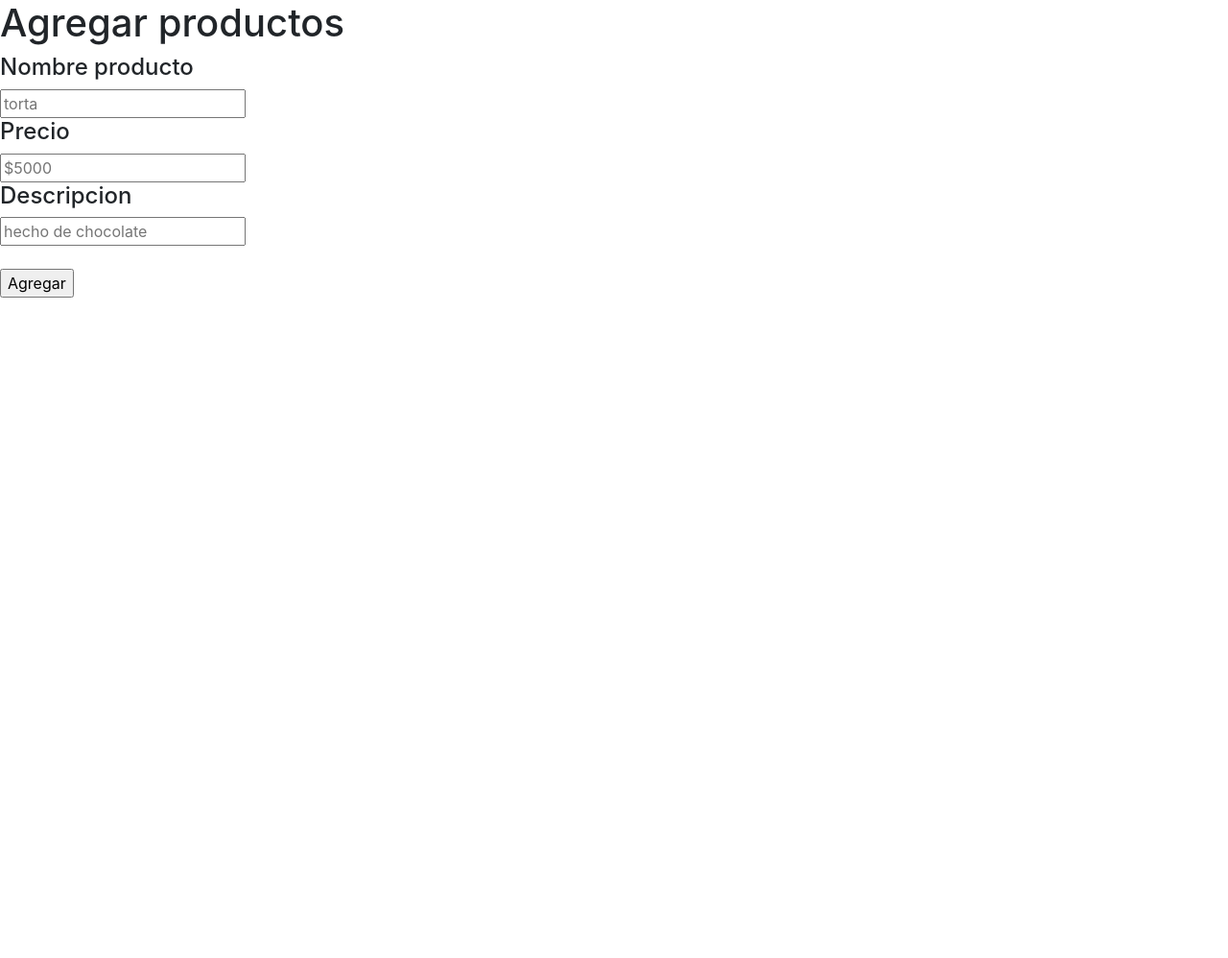
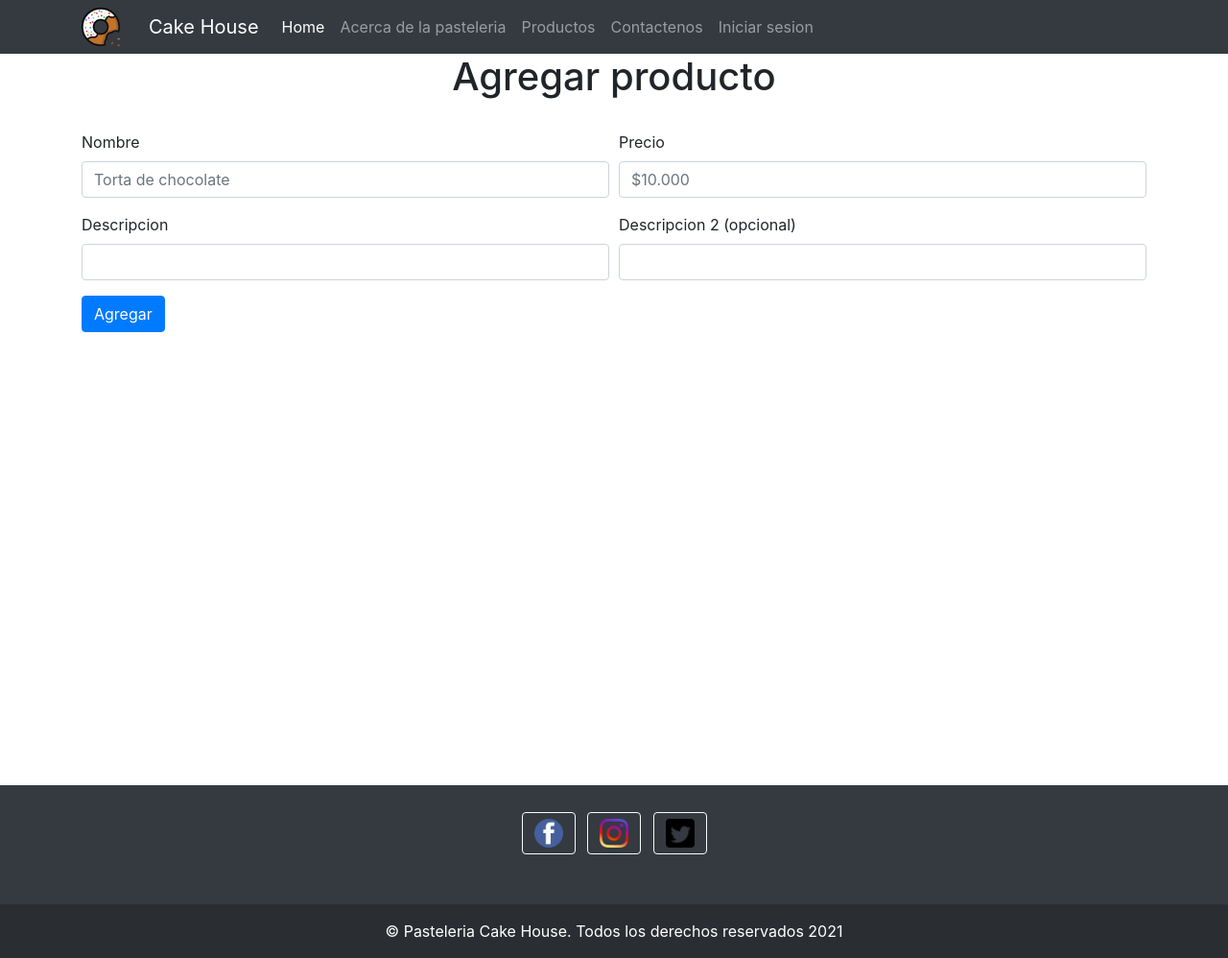
Before and after one commit to Ignacio1809/prueba4, a Django app: template pasteleria/templates/pasteleria/agregar_producto.html in a window 1280 px wide. Shown: the whole page at 96% size. Before the commit the page ends 310 px from the top, so only its background shows below. Run offline with Django 3.2, Linux system fonts and the light colour scheme; the template is opened without the code that fills it, so the values that code supplies are empty; some libraries are stand-ins or nearby versions.

Commit message:
Se actualiza el código de la página html agregar producto

```diff
--- a/pasteleria/templates/pasteleria/agregar_producto.html
+++ b/pasteleria/templates/pasteleria/agregar_producto.html
@@ -1,17 +1,154 @@
 {% load static %}
 <link rel="stylesheet" type="text/css" href="{% static 'css/bootstrap.min.css' %}">
 <link rel="stylesheet" type="text/css" href="{% static 'css/style.css' %}">
-<script src="{% static 'js/funciones.js' %}"></script>
-<h1>Agregar productos</h1>
-<form action="{% url 'pasteleria:registrar_producto' %}" method="post">
+
+
+
+<div>
+    <nav class="navbar navbar-expand-lg navbar-dark bg-dark">
+        <div class="container">
+            <img id="imagen" src="{% static 'img/iconfinder_bite-cake-christmas-cookie-seet_5448872.png' %}">
+            <a class="navbar-brand" href="#">Cake House</a>
+            <button class="navbar-toggler" type="button" data-toggle="collapse" data-target="#navbarsExample07"
+                aria-controls="navbarsExample07" aria-expanded="false" aria-label="Toggle navigation">
+                <span class="navbar-toggler-icon"></span>
+            </button>
+
+            <div class="collapse navbar-collapse" id="navbarsExample07">
+                <ul class="navbar-nav mr-auto">
+                    <li class="nav-item active">
+                        <a class="nav-link" href="{% url 'pasteleria:inicio' %}">Home <span class="sr-only">(current)</span></a>
+                    </li>
+                    <li class="nav-item">
+                        <a class="nav-link" href="#">Acerca de la pasteleria</a>
+                    </li>
+                    <li class="nav-item">
+                        <a class="nav-link" href="#">Productos</a>
+                    </li>
+                    <li class="nav-item">
+                        <a class="nav-link" href="#">Contactenos</a>
+                    </li>
+                    <li class="nav-item">
+                        <a class="nav-link" href="#">Iniciar sesion</a>
+                    </li>
+                </ul>
+            </div>
+        </div>
+    </nav>
+</div>
+
+<div style="text-align: center">
+    <h1>Agregar producto</h1>
+</div>
+<br>
+<form action="{% url 'pasteleria:registrar_producto' %}" method="post" class="container-sm">
     {% csrf_token %}
-<h4>Nombre producto</h4>
-    <input type="text" name="nombre_producto" placeholder="torta" required>
-<h4>Precio</h4>
-    <input type="number" name="precio" placeholder="$5000" required>
-<h4>Descripcion</h4>
-    <input type="text" name="descripcion" placeholder="hecho de chocolate" required>
+    <div class="form-row">
+        <div class="form-group col-md-6">
+            <label>Nombre</label>
+            <input type="text" id="nombre_producto" name="nombre_producto" placeholder="Torta de chocolate" class="form-control">
+        </div>
+        <div class="form-group col-md-6">
+            <label>Precio</label>
+            <input type="number" id="precio" name="precio" placeholder="$10.000" class="form-control" required>
+        </div>
+    </div>
+    <div class="form-row">
+        <div class="form-group col-md-6">
+            <label>Descripcion</label>
+            <input type="text" id="descripcion" name="descripcion" class="form-control">
+        </div>
+        <div class="form-group col-md-6">
+            <label>Descripcion 2 (opcional)</label>
+            <input type="text" class="form-control">
+        </div>
+    </div>
+    <button onclick="validacion()" type="submit" class="btn btn-primary">Agregar</button>
+</form>
 <br>
 <br>
-<input type="submit" value="Agregar">
-</form>
+<br>
+<br>
+<br>
+<br>
+<br>
+<br>
+<br>
+<br>
+<br>
+<br>
+<br>
+<br>
+<br>
+<br>
+<br>
+<br>
+<br>
+
+
+
+<footer class="bg-dark text-center text-white">
+    <!-- Grid container -->
+    <div class="container p-4 pb-0">
+        <!-- Section: Social media -->
+        <section class="mb-4">
+            <!-- Facebook -->
+            <a class="btn btn-outline-light btn-floating m-1" href="#!" role="button"><i
+                    class="fab fa-facebook-f"></i><img src="{% static 'img/facebook.png' %}" style="width: 30px"></a>
+
+            <!-- Twitter -->
+            <a class="btn btn-outline-light btn-floating m-1" href="#!" role="button"><i
+                    class="fab fa-instagram"></i><img src="{% static 'img/instagram.png' %}" style="width: 30px"></a>
+
+            <!-- Google -->
+            <a class="btn btn-outline-light btn-floating m-1" href="#!" role="button"><i class="fab fa-twitter"></i><img
+                    src="{% static 'img/twitter.png' %}" style="width: 30px"></a>
+        </section>
+        <!-- Section: Social media -->
+    </div>
+    <!-- Grid container -->
+
+    <!-- Copyright -->
+    <div class="text-center p-3" style="background-color: rgba(0, 0, 0, 0.2);">
+        © Pasteleria Cake House. Todos los derechos reservados 2021
+    </div>
+    <!-- Copyright -->
+</footer>
+<script src="{% static 'js/jquery-3.6.0.min.js"></script>
+<script src="{% static 'js/bootstrap.min.js' %}"></script>
+
+<script>
+    function validacion() {
+        var nombre = document.getElementById("nombre_producto").value;
+        var precio = document.getElementById("precio").value;
+        var descripcion = document.getElementById("descripcion").value;
+
+        if (nombre.trim() == "") {
+            document.getElementById("nombre_producto").style.borderColor = "#ff0000";
+        }
+        else if (nombre == 0) {
+            document.getElementById("nombre_producto").style.borderColor = "#ff0000";
+        }
+        else {
+            document.getElementById("nombre_producto").style.borderColor = "#008000";
+        };
+        if (precio.trim() == "") {
+            document.getElementById("precio").style.borderColor = "#ff0000";
+        }
+        else if (precio == 0) {
+            document.getElementById("precio").style.borderColor = "#ff0000";
+        }
+        else {
+            document.getElementById("precio").style.borderColor = "#008000";
+        };
+        if (descripcion.trim() == "") {
+            document.getElementById("descripcion").style.borderColor = "#ff0000";
+        }
+        else if (descripcion == 0) {
+            document.getElementById("descripcion").style.borderColor = "#ff0000";
+        }
+        else {
+            document.getElementById("descripcion").style.borderColor = "#008000";
+        };
+    };
+</script>
```
